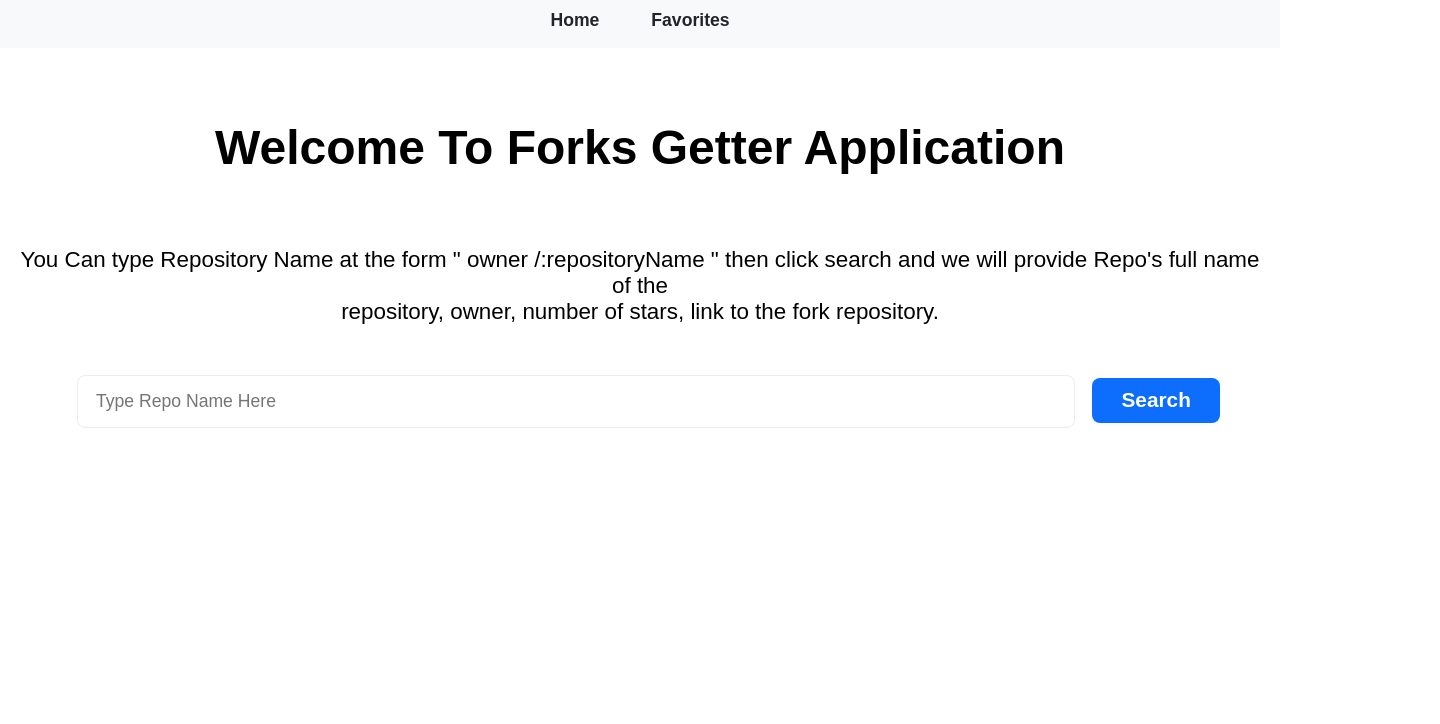
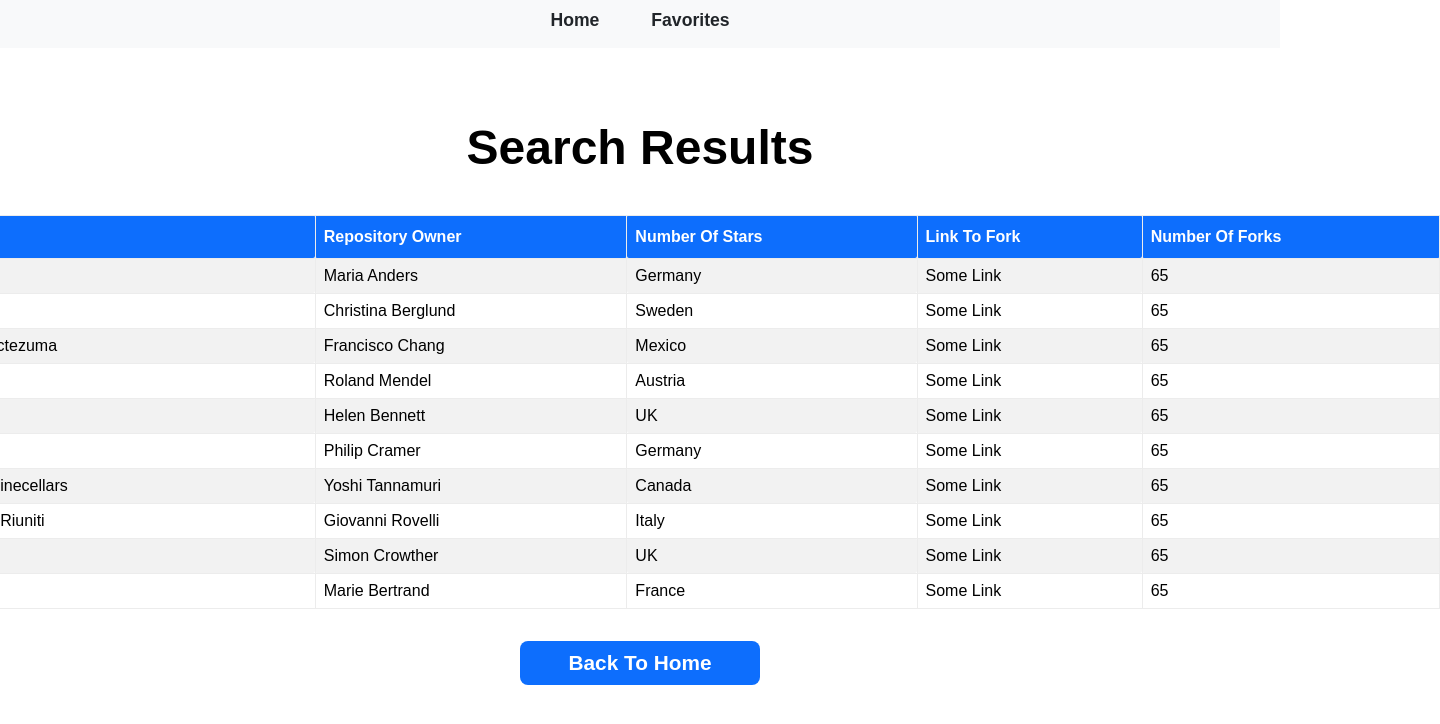
Before and after one commit to MohammedHassan98/ForksGetter, a React (Create React App) app: page /searchResults in a window 1280 px wide. Shown: the top 724 px of the page, 1440 px wide, since content can reach past the window. Built offline with nearby package versions, Linux system fonts and the light colour scheme.

Commit message:
add routing

```diff
--- a/package.json
+++ b/package.json
@@ -10,8 +10,12 @@
     "@types/node": "^12.0.0",
     "@types/react": "^17.0.0",
     "@types/react-dom": "^17.0.0",
+    "@types/react-router": "^5.1.13",
+    "@types/react-router-dom": "^5.1.7",
     "react": "^17.0.2",
     "react-dom": "^17.0.2",
+    "react-router": "^5.2.0",
+    "react-router-dom": "^5.2.0",
     "react-scripts": "4.0.3",
     "typescript": "^4.1.2",
     "web-vitals": "^1.0.1"
--- a/src/App.tsx
+++ b/src/App.tsx
@@ -1,13 +1,24 @@
 import React from 'react';
+import { BrowserRouter as Router, Route } from 'react-router-dom';
 import './assets/css/App.css';
-import MainPage  from "./views/MainPage";
+import MainPage from "./views/MainPage";
 import Navbar from "./components/Navbar";
+import SearchResults from "./views/SearchResults";
 
-function App() {
+
+const App: React.FunctionComponent = () => {
   return (
     <div className="App">
       <Navbar />
-      <MainPage />
+      <Router>
+        <Route exact path="/" >
+          <MainPage />
+        </Route>
+
+        <Route exact path="/searchResults">
+          <SearchResults />
+        </Route>
+      </Router>
     </div>
   );
 }
--- a/src/assets/css/Datatable.css
+++ b/src/assets/css/Datatable.css
@@ -1,7 +1,7 @@
 .repositories {
     font-family: Arial, Helvetica, sans-serif;
     border-collapse: collapse;
-    width: 100%;
+    width: 100rem;
   }
 
   .repositories td, .repositories th {
--- a/src/components/DataTable.tsx
+++ b/src/components/DataTable.tsx
@@ -1,6 +1,6 @@
 import React from "react";
 
-export default function DataTable() {
+const DataTable: React.FC = () => {
   return (
     <div>
       <table className="repositories">
@@ -86,3 +86,5 @@ export default function DataTable() {
     </div>
   );
 }
+
+export default DataTable
--- a/src/components/Navbar.tsx
+++ b/src/components/Navbar.tsx
@@ -1,6 +1,6 @@
 import React from 'react'
 
-export default function Navbar() {
+const Navbar: React.FunctionComponent = () => {
     return (
         <div className="NavBar">
             <ul className="navItems">
@@ -14,3 +14,5 @@ export default function Navbar() {
         </div>
     )
 }
+
+export default Navbar
--- a/src/components/Search.tsx
+++ b/src/components/Search.tsx
@@ -5,7 +5,7 @@ export default class Search extends Component {
         return (
             <div className="form-group">
                <form>
-                   <input type="text" name="search" placeholder="Type Repo Name Here" className="form-control" />
+                   <input type="text" name="search" placeholder="Type Repo Name Here" className="form-control"/>
                    <button className="SearchButton" >
                        Search
                    </button>
--- /dev/null
+++ b/src/views/SearchResults.tsx
@@ -0,0 +1,22 @@
+import React from 'react'
+import Datatable from "../components/DataTable";
+import { Link } from "react-router-dom";
+
+const SearchResults: React.FC = () => {
+    return (
+        <div className="MainDiv">
+            <div className="WelcomeSection">
+                <h2>Search Results </h2>
+            </div>
+            <Datatable />
+            <Link to="/" >
+                <button className="SearchButton" style={{marginTop: "2rem", width:"15rem"}}>
+                    Back To Home
+                </button>
+            </Link>
+
+        </div>
+    )
+}
+
+export default SearchResults
```
Also changed, not shown: 1 other file (tests, documents, lock files or other folders).
